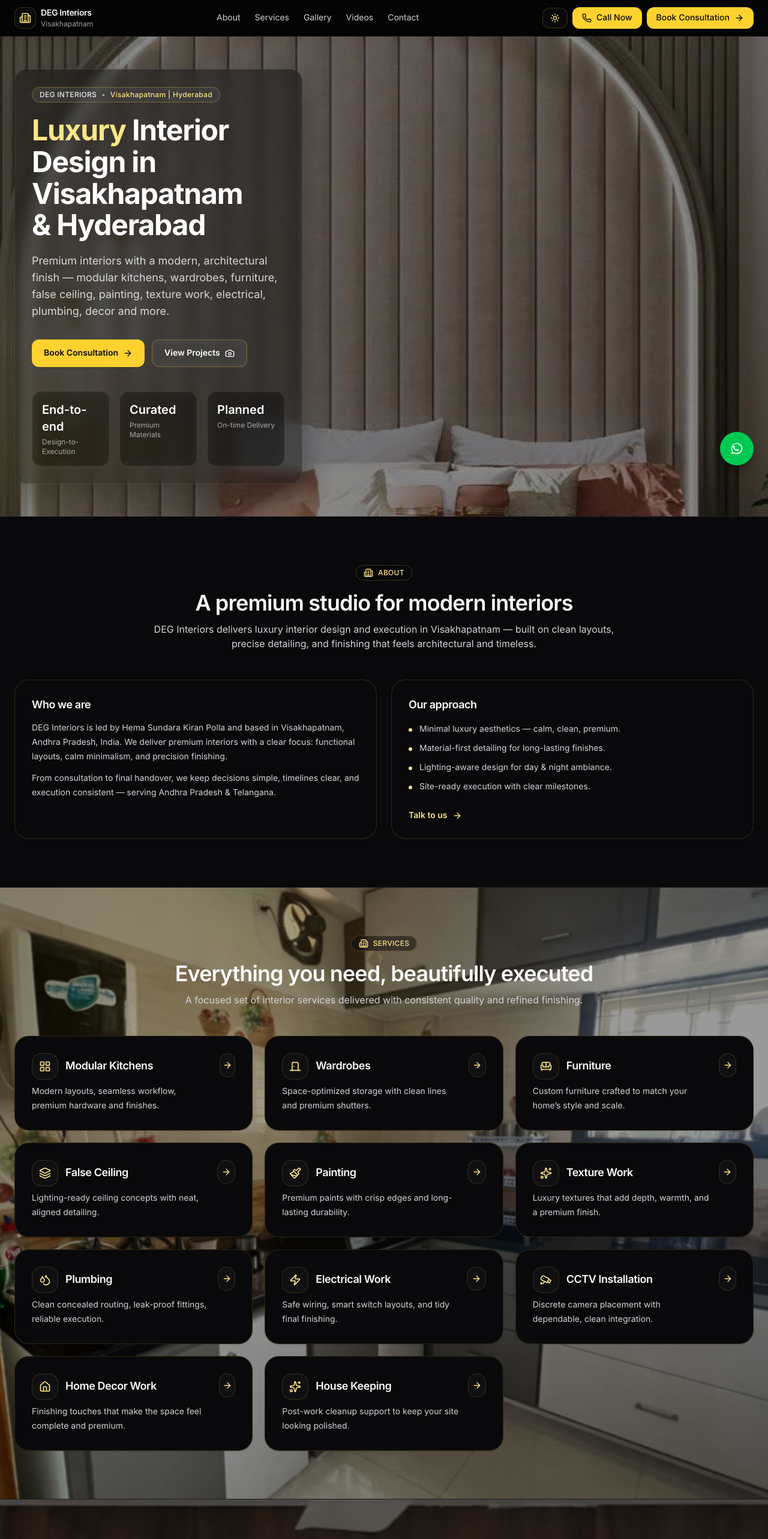
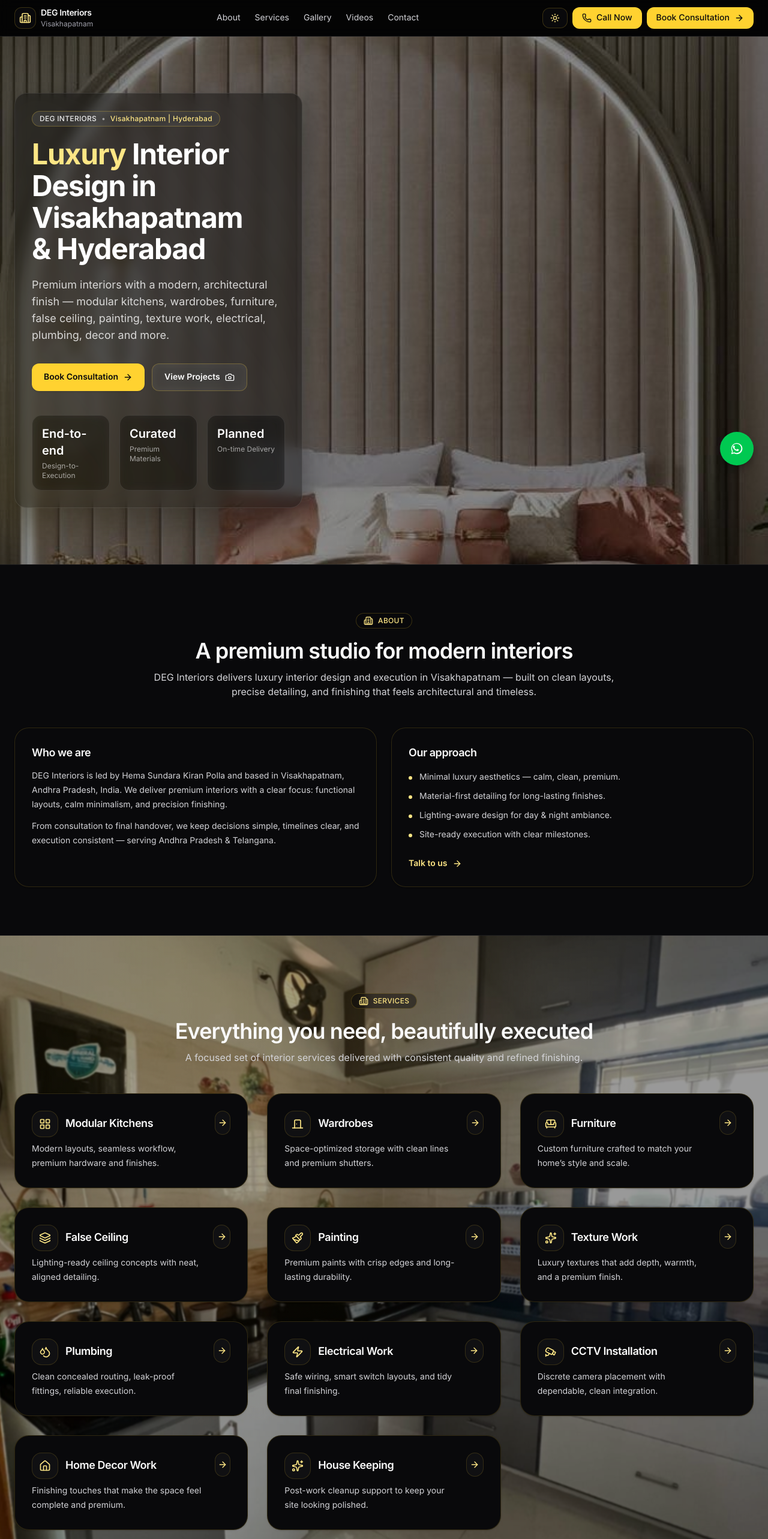
Before and after one commit to kurimini-chandu/deg-interiors, a React (Vite) app: page / in a window 1280 px wide. Shown: the top 2566 px of the page at 60% size. Built offline with nearby package versions, Linux system fonts and the light colour scheme.

Commit message:
improve responsiveness and layout polish

```diff
--- a/src/App.jsx
+++ b/src/App.jsx
@@ -408,7 +408,7 @@ export default function App() {
 
       {/* Hero */}
       <section id="top" className="relative">
-        <div className="relative min-h-screen overflow-hidden bg-black">
+        <div className="relative min-h-[110vh] overflow-hidden bg-black">
           <div
             aria-hidden="true"
             className="absolute inset-0"
@@ -424,7 +424,7 @@ export default function App() {
             }}
           />
 
-          <div className="relative mx-auto flex min-h-screen max-w-7xl items-center justify-start px-4 py-16 md:px-6 md:py-0">
+          <div className="relative mx-auto flex min-h-[110vh] max-w-7xl items-center justify-start px-4 py-16 md:px-6 md:py-0">
             <div className="w-full max-w-[480px]">
               <div className="relative w-full rounded-[20px] border border-white/10 bg-black/45 p-7 shadow-[0_25px_60px_rgba(0,0,0,0.45)] backdrop-blur-[10px]">
                 <div className="pointer-events-none absolute -inset-10 rounded-[40px] bg-gradient-to-tr from-amber-300/10 via-white/5 to-transparent blur-2xl" />
@@ -562,7 +562,7 @@ export default function App() {
       {/* Services */}
       <MotionSection
         id="services"
-        className="relative overflow-hidden border-t border-zinc-200/60 py-20 dark:border-zinc-800/60"
+        className="relative overflow-hidden border-t border-zinc-200/60 py-24 dark:border-zinc-800/60"
       >
         <div
           aria-hidden="true"
@@ -584,7 +584,7 @@ export default function App() {
             description="A focused set of interior services delivered with consistent quality and refined finishing."
           />
 
-          <div className="mt-12 grid gap-5 sm:grid-cols-2 lg:grid-cols-3">
+          <div className="mt-12 grid gap-8 sm:grid-cols-2 lg:grid-cols-3">
             {services.map((s, idx) => (
               <Reveal
                 key={s.title}
@@ -655,13 +655,13 @@ export default function App() {
                 viewport={{ once: true, amount: 0.2 }}
                 whileHover={{ y: -4 }}
                 transition={{ duration: 0.6, ease: 'easeOut', delay: (idx % 8) * 0.03 }}
-                className="group relative mb-4 w-full break-inside-avoid overflow-hidden rounded-3xl border border-zinc-200/70 bg-zinc-100 text-left shadow-sm shadow-black/5 outline-none transition hover:border-zinc-300 focus-visible:ring-2 focus-visible:ring-zinc-950/15 dark:border-amber-300/15 dark:bg-zinc-900 dark:shadow-black/40 dark:hover:border-amber-300/30 dark:focus-visible:ring-amber-300/30"
+                className="group relative mb-4 w-full break-inside-avoid overflow-hidden rounded-3xl border border-zinc-200/70 bg-zinc-100 text-left shadow-xl outline-none transition hover:border-zinc-300 focus-visible:ring-2 focus-visible:ring-zinc-950/15 dark:border-amber-300/15 dark:bg-zinc-900 dark:shadow-black/40 dark:hover:border-amber-300/30 dark:focus-visible:ring-amber-300/30"
               >
                 <img
                   src={src}
                   alt={`DEG Interiors project ${idx + 1}`}
                   loading="lazy"
-                  className="block h-auto w-full object-cover transition duration-500 group-hover:scale-[1.04]"
+                  className="block h-auto w-full object-cover transition-all duration-[400ms] ease-[ease] group-hover:scale-[1.03]"
                 />
 
                 <div className="pointer-events-none absolute inset-0 bg-gradient-to-t from-black/65 via-black/0 to-black/0 opacity-0 transition duration-300 group-hover:opacity-100" />
@@ -738,7 +738,7 @@ export default function App() {
       {/* Contact */}
       <MotionSection
         id="contact"
-        className="relative overflow-hidden border-t border-zinc-200/60 py-20 dark:border-zinc-800/60"
+        className="relative overflow-hidden border-t border-zinc-200/60 pb-20 pt-24 dark:border-zinc-800/60"
       >
         <div
           aria-hidden="true"
```
